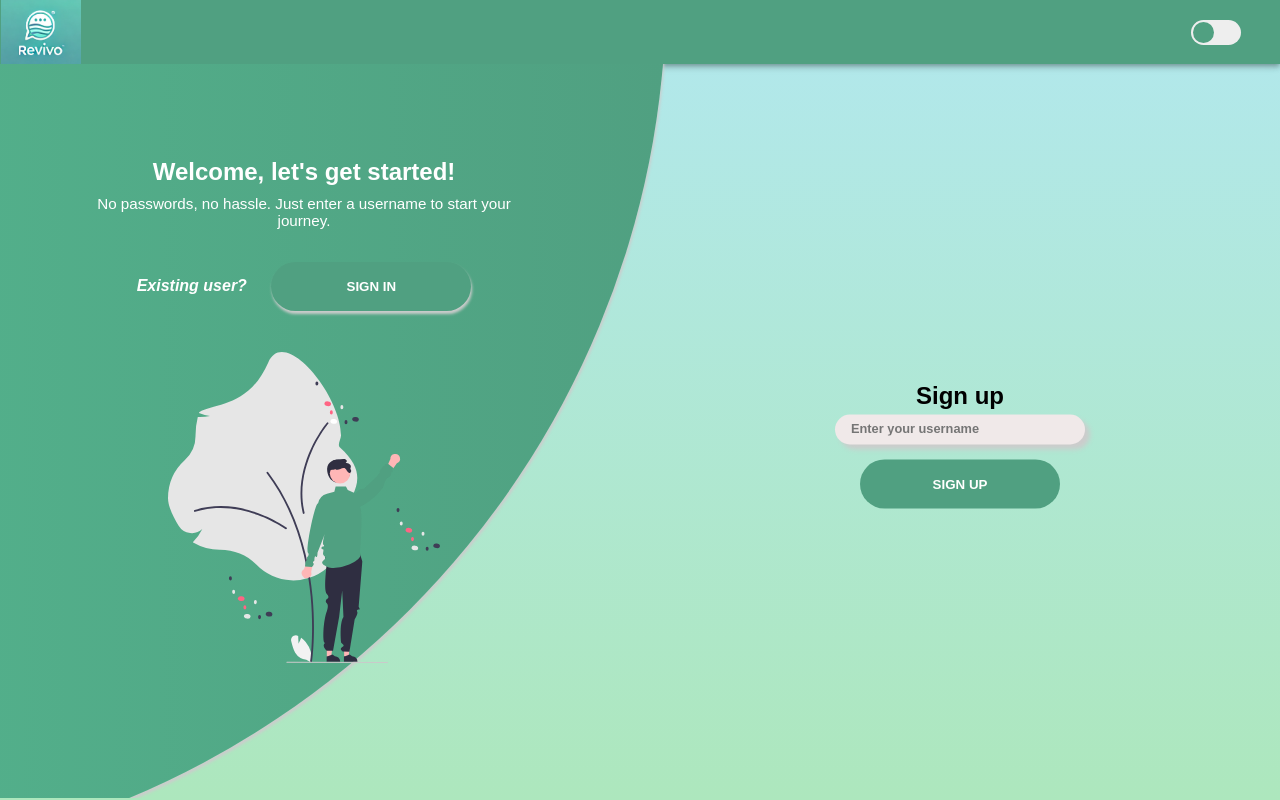
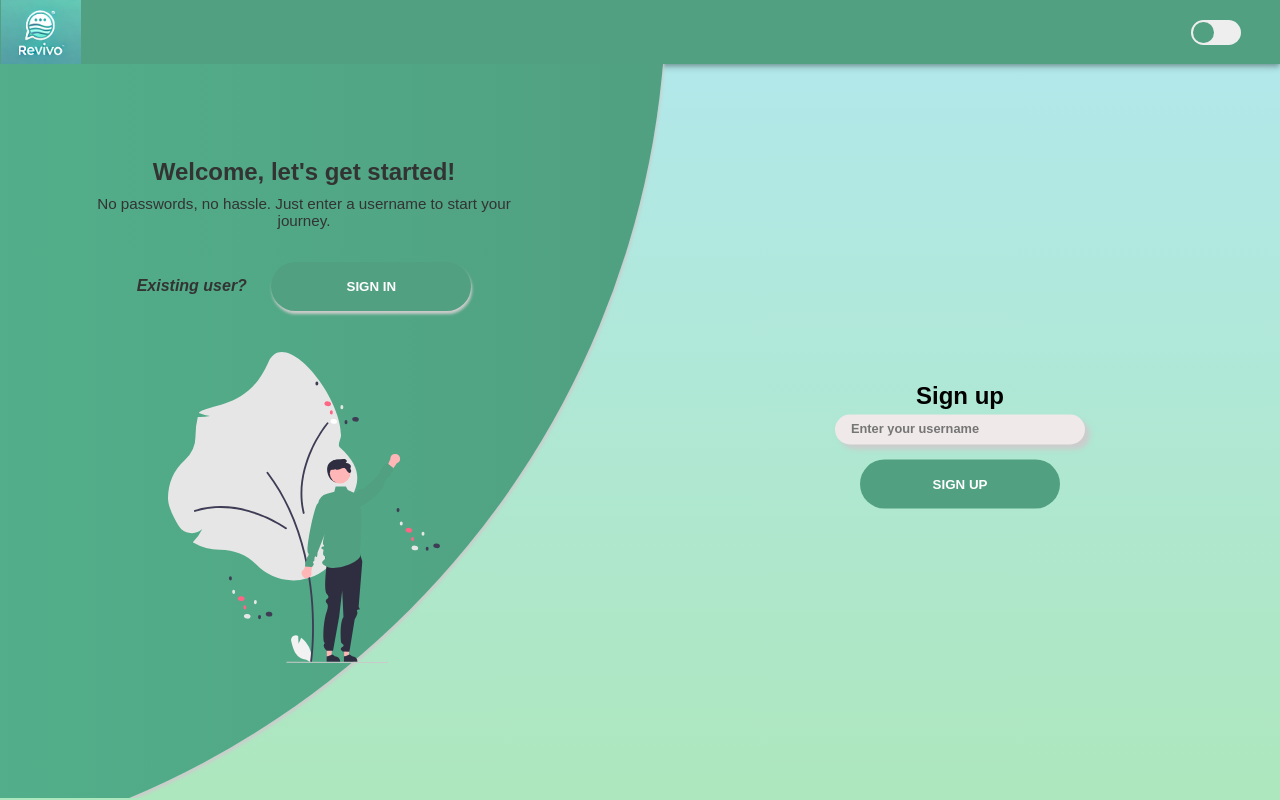
Before and after one commit to JohannCardona/Revivo, a React (Create React App) app in the folder frontend/: page / in a window 1280 px wide. Built offline with nearby package versions, Linux system fonts and the light colour scheme.

Commit message:
Update App.css

```diff
--- a/frontend/src/App.css
+++ b/frontend/src/App.css
@@ -9,6 +9,27 @@
     min-height: 100vh;
     font-family: "Roboto", sans-serif;
     background: var(--background);
+}
+
+p, h2, h3, span {
+  color: #333;
+}
+
+::-webkit-scrollbar {
+  width: 8px;
+}
+
+::-webkit-scrollbar-track-piece {
+  background: var(--bg-navbar);
+}
+
+::-webkit-scrollbar-thumb {
+  background: var(--bg-navbar);
+  border-radius: 10px;
+}
+
+::-webkit-scrollbar-thumb:hover {
+  background: #41846a;
 }
 
 :root {
@@ -43,6 +64,8 @@
 
     --bg-navbar-light: #FF6F00;
     --bg-navbar-dark: rgb(29, 29, 58);
+
+    --image-button: #326f53;
 }
 
 .light-theme {
```
